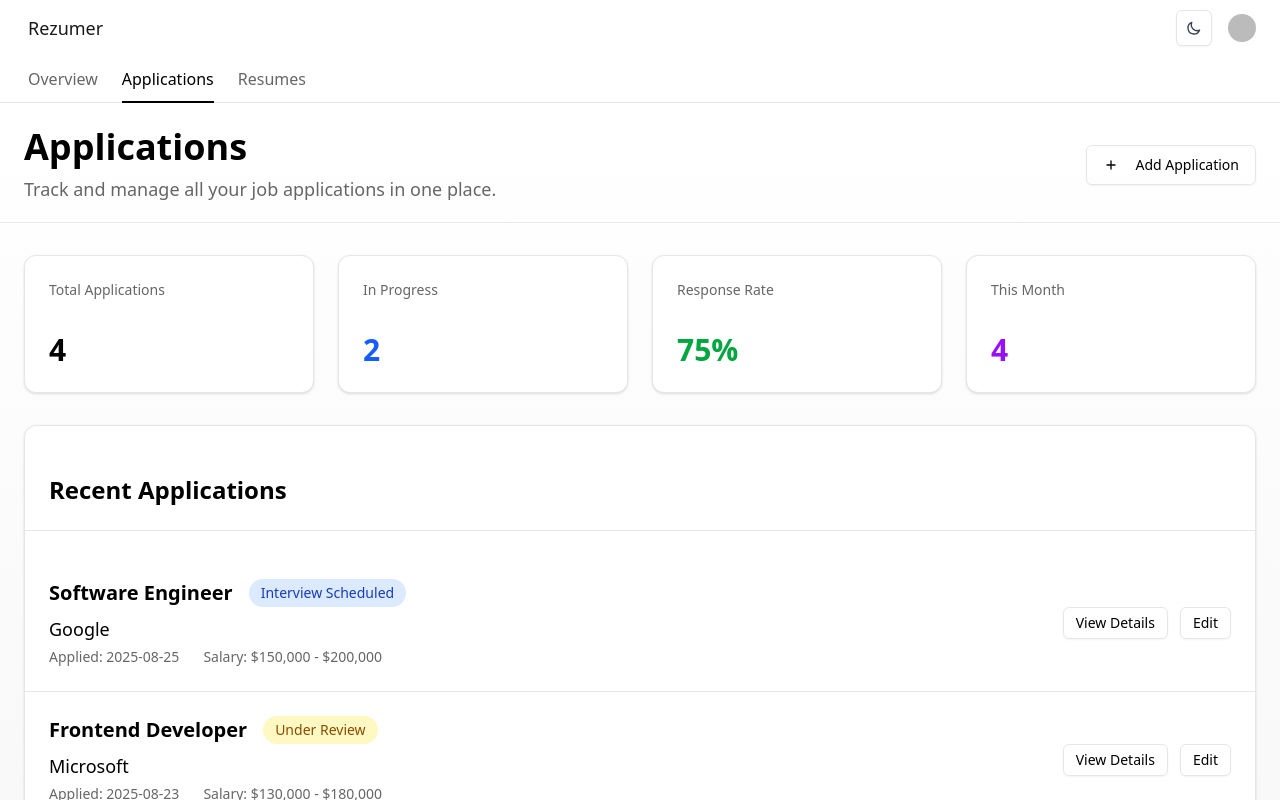
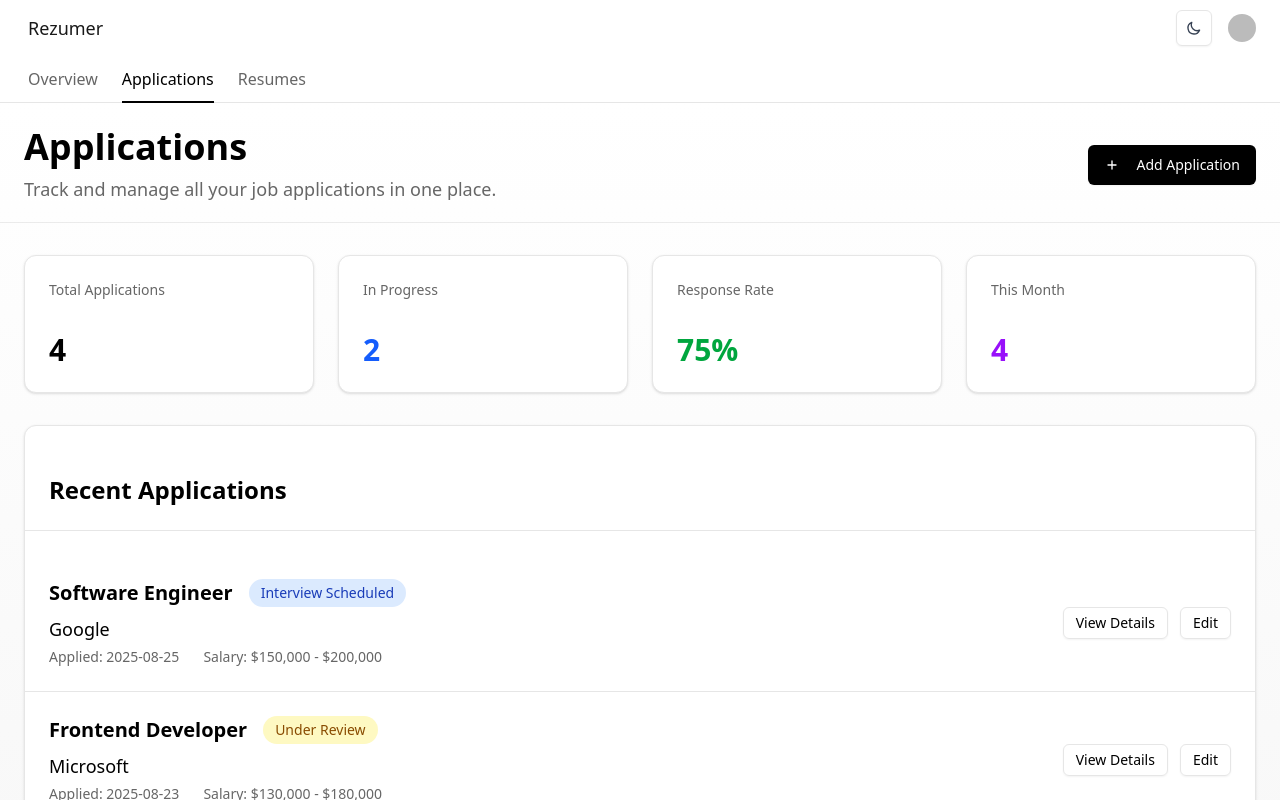
Before and after one commit to dmrock/rezumer, a Next.js app: page /applications in a window 1280 px wide. Shown: the top 800 px of the page. Built offline with nearby package versions, Linux system fonts and the light colour scheme; no server answers; sample sign-in values are in the browser's storage; some icons are missing.

Commit message:
feat: update Button styles for Applications, Dashboard, and Resumes pages for improved UI consistency

```diff
--- a/src/app/applications/page.tsx
+++ b/src/app/applications/page.tsx
@@ -60,9 +60,8 @@ export default async function ApplicationsPage() {
           description="Track and manage all your job applications in one place."
           action={
             <Button
-              variant="outline"
               size="lg"
-              className="border-border text-foreground bg-transparent hover:bg-accent/60 hover:border-foreground/20 shadow-xs"
+              className="cursor-pointer border-border bg-primary text-primary-foreground hover:bg-primary/90 hover:text-primary-foreground shadow-xs"
             >
               <svg
                 className="w-5 h-5 mr-2"
--- a/src/app/dashboard/page.tsx
+++ b/src/app/dashboard/page.tsx
@@ -21,9 +21,8 @@ export default async function DashboardPage() {
           description="Welcome back! Here's an overview of your job search progress."
           action={
             <Button
-              variant="outline"
               size="lg"
-              className="border-border text-foreground bg-transparent hover:bg-accent/60 hover:border-foreground/20 shadow-xs"
+              className="cursor-pointer border-border bg-primary text-primary-foreground hover:bg-primary/90 hover:text-primary-foreground shadow-xs"
             >
               <svg
                 className="w-5 h-5 mr-2"
--- a/src/app/resumes/page.tsx
+++ b/src/app/resumes/page.tsx
@@ -45,9 +45,8 @@ export default async function ResumesPage() {
           description="Create and manage your professional resumes with ease."
           action={
             <Button
-              variant="outline"
               size="lg"
-              className="border-border text-foreground bg-transparent hover:bg-accent/60 hover:border-foreground/20 shadow-xs"
+              className="cursor-pointer border-border bg-primary text-primary-foreground hover:bg-primary/90 hover:text-primary-foreground shadow-xs"
             >
               <svg
                 className="w-5 h-5 mr-2"
```
